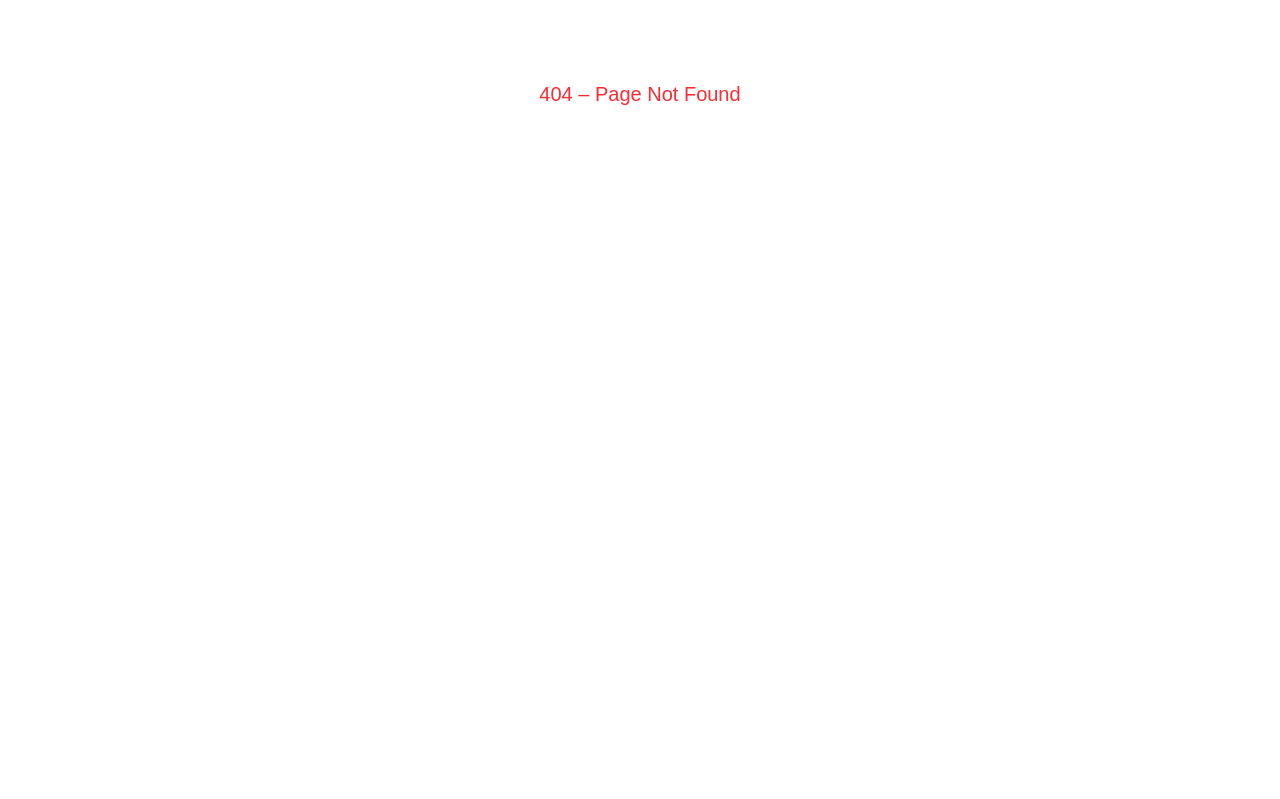
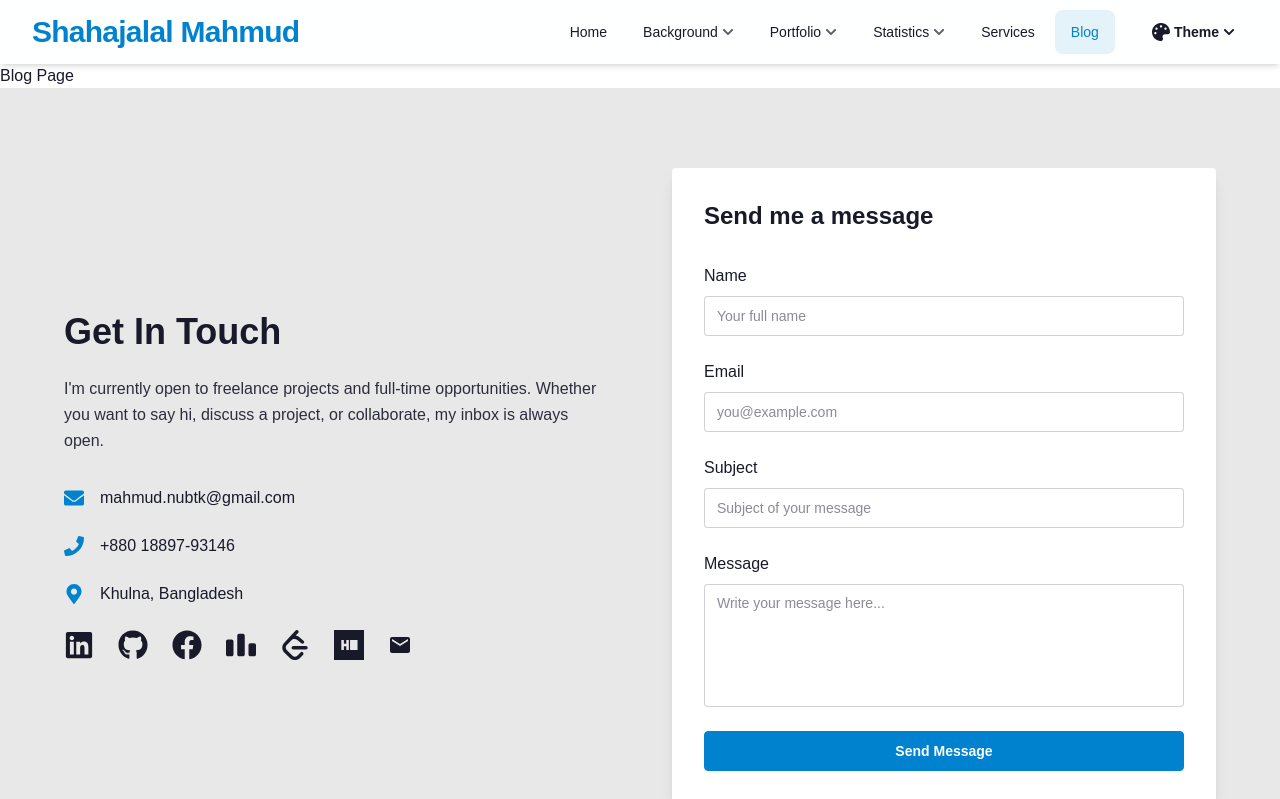
Before and after one commit to shahjalal-mahmud/my-portfolio, a React (Vite) app: page /blog in a window 1280 px wide. Before the commit this address had no page. Shown: the top 799 px of the page. Built offline with nearby package versions, Linux system fonts and the light colour scheme; a web font is replaced by a local one.

Commit message:
Added separate routes

```diff
--- a/src/components/Navbar.jsx
+++ b/src/components/Navbar.jsx
@@ -1,93 +1,139 @@
 import { useState, useEffect, useRef } from "react";
-import { FaBars, FaTimes, FaChevronDown, FaChevronUp, FaPalette, FaFont } from "react-icons/fa";
+import { FaBars, FaTimes, FaChevronDown, FaChevronUp, FaPalette } from "react-icons/fa";
 import { useLocation, useNavigate } from "react-router-dom";
 import ThemeSelector from "./ThemeSelector";
 
 const Navbar = () => {
   const [isOpen, setIsOpen] = useState(false);
-  const [activeSection, setActiveSection] = useState("hero");
   const [isThemeMenuOpen, setIsThemeMenuOpen] = useState(false);
+  const [openDropdown, setOpenDropdown] = useState(null);
   const location = useLocation();
   const navigate = useNavigate();
   const themeMenuRef = useRef(null);
   const navbarRef = useRef(null);
+  const dropdownRefs = {
+    background: useRef(null),
+    portfolio: useRef(null),
+    statistics: useRef(null)
+  };
 
-  // eslint-disable-next-line react-hooks/exhaustive-deps
-  const navLinks = [
-    { name: "Home", id: "hero" },
-    { name: "About", id: "about" },
-    { name: "Education", id: "education" },
-    { name: "Experience", id: "experience" },
-    { name: "Skills", id: "skills" },
-    { name: "Projects", id: "projects" },
-    { name: "Statistics", id: "github" },
-    { name: "Contact", id: "contact" },
+  // Nav structure with dropdown items
+  const navItems = [
+    { name: "Home", path: "/" },
+    {
+      name: "Background",
+      items: [
+        { name: "Education", path: "/education-experience#education" },
+        { name: "Experience", path: "/education-experience#experience" }
+      ]
+    },
+    {
+      name: "Portfolio",
+      items: [
+        { name: "Skills", path: "/skills-projects#skills" },
+        { name: "Projects", path: "/skills-projects#projects" }
+      ]
+    },
+    {
+      name: "Statistics",
+      items: [
+        { name: "GitHub", path: "/statistics#github" },
+        { name: "Codeforces", path: "/statistics#codeforces" }
+      ]
+    },
+    { name: "Services", path: "/services" },
+    { name: "Blog", path: "/blog" },
   ];
 
-  // Handle click outside for theme menu
+  // Handle click outside for theme menu and dropdowns
   useEffect(() => {
     const handleClickOutside = (event) => {
       if (themeMenuRef.current && !themeMenuRef.current.contains(event.target)) {
         setIsThemeMenuOpen(false);
       }
+
+      // Close dropdowns if clicked outside
+      if (openDropdown &&
+        dropdownRefs[openDropdown]?.current &&
+        !dropdownRefs[openDropdown].current.contains(event.target)) {
+        setOpenDropdown(null);
+      }
     };
+
     document.addEventListener("mousedown", handleClickOutside);
     return () => {
       document.removeEventListener("mousedown", handleClickOutside);
     };
-  }, []);
+  }, [openDropdown]);
 
-  // Scroll spy to detect active section
-  useEffect(() => {
-    const handleScroll = () => {
-      const sections = navLinks.map(link => document.getElementById(link.id));
-      const scrollPosition = window.scrollY + 100;
+  const handleNavClick = (path) => {
+    setIsOpen(false);
+    setOpenDropdown(null);
 
-      for (const section of sections) {
-        if (!section) continue;
-        const offsetTop = section.offsetTop;
-        const offsetHeight = section.offsetHeight;
-
-        if (scrollPosition >= offsetTop && scrollPosition < offsetTop + offsetHeight) {
-          setActiveSection(section.id);
-          break;
+    if (path.includes("#")) {
+      const [route, hash] = path.split("#");
+      if (location.pathname !== route) {
+        navigate(route, { state: { hash } });
+      } else {
+        const element = document.getElementById(hash);
+        if (element) {
+          element.scrollIntoView({ behavior: "smooth" });
         }
+      }
+    } else {
+      navigate(path);
     }
   };
 
-    window.addEventListener("scroll", handleScroll);
-    return () => window.removeEventListener("scroll", handleScroll);
-  }, [navLinks]);
-
-  const handleNavClick = (id) => {
-    setIsOpen(false);
-    setActiveSection(id);
-
-    if (location.pathname !== "/") {
-      navigate("/", { replace: false });
-      setTimeout(() => {
-        scrollToSection(id);
-      }, 100);
-    } else {
-      scrollToSection(id);
-    }
+  const toggleDropdown = (name) => {
+    setOpenDropdown(openDropdown === name ? null : name);
   };
 
-  const scrollToSection = (id) => {
-    const element = document.getElementById(id);
+  // Handle hash navigation after route change
+  useEffect(() => {
+    if (location.state?.hash) {
+      const element = document.getElementById(location.state.hash);
       if (element) {
+        setTimeout(() => {
           element.scrollIntoView({ behavior: "smooth" });
+        }, 100);
       }
+    }
+  }, [location]);
+
+  // Check if a link is active
+  const isActive = (path) => {
+    const [route, hash] = path.split('#');
+    const currentPath = location.pathname;
+    const currentHash = location.hash.replace('#', '');
+
+    // For home page with hash
+    if (path === '/#about' && currentPath === '/' && currentHash === 'about') return true;
+    if (path === '/#github' && currentPath === '/' && currentHash === 'github') return true;
+    if (path === '/#contact' && currentPath === '/' && currentHash === 'contact') return true;
+
+    // For other routes
+    if (path.startsWith('/#')) {
+      return currentPath === route.split('#')[0] && currentHash === hash;
+    }
+
+    // For exact matches
+    return currentPath === path;
+  };
+
+  // Check if any child item is active (for dropdown parent)
+  const isDropdownActive = (items) => {
+    return items.some(item => isActive(item.path));
   };
 
   return (
     <nav
       ref={navbarRef}
-      className="navbar bg-base-100 fixed top-0 left-0 w-full shadow-md z-50 px-4 md:px-6 lg:px-8 transition-all duration-300"
+      className="navbar bg-base-100/90 backdrop-blur-sm fixed top-0 left-0 w-full shadow-md z-50 px-4 md:px-6 lg:px-8 transition-all duration-300"
     >
       <div className="flex-1">
         <button
-          onClick={() => handleNavClick("hero")}
+          onClick={() => handleNavClick("/")}
           className="text-xl sm:text-2xl md:text-3xl font-extrabold tracking-tight text-primary hover:opacity-80 transition-opacity"
         >
           Shahajalal Mahmud
@@ -95,33 +141,90 @@ const Navbar = () => {
       </div>
 
       {/* Desktop Navigation */}
-      <div className="hidden lg:flex items-center gap-6">
-        {navLinks.map((link, idx) => (
+      <div className="hidden lg:flex items-center gap-1">
+        {navItems.map((item, idx) => {
+          if (item.items) {
+            // Render dropdown menu
+            const dropdownKey = item.name.toLowerCase();
+            return (
+              <div key={idx} className="relative" ref={dropdownRefs[dropdownKey]}>
+                <button
+                  onClick={() => toggleDropdown(dropdownKey)}
+                  className={`px-4 py-3 text-sm font-medium flex items-center gap-1 transition-all duration-200 rounded-lg ${
+                    isDropdownActive(item.items)
+                      ? "text-primary bg-primary/10"
+                      : "text-base-content hover:text-primary hover:bg-base-200"
+                  }`}
+                >
+                  {item.name}
+                  {openDropdown === dropdownKey ? (
+                    <FaChevronUp className="text-xs opacity-70" />
+                  ) : (
+                    <FaChevronDown className="text-xs opacity-70" />
+                  )}
+                </button>
+
+                {/* Dropdown Content */}
+                <div
+                  className={`absolute left-0 mt-1 min-w-[200px] bg-base-100 rounded-lg shadow-xl z-50 border border-base-200 transition-all duration-200 ${
+                    openDropdown === dropdownKey
+                      ? "opacity-100 translate-y-0"
+                      : "opacity-0 -translate-y-2 pointer-events-none"
+                  }`}
+                >
+                  <ul className="py-1 space-y-1">
+                    {item.items.map((subItem, subIdx) => (
+                      <li key={subIdx} className="px-1 py-0.5">
+                        <button
+                          onClick={() => handleNavClick(subItem.path)}
+                          className={`w-full text-left px-4 py-2 text-sm rounded-md transition-all duration-150 flex items-center ${
+                            isActive(subItem.path)
+                              ? "bg-primary text-primary-content"
+                              : "hover:bg-base-200"
+                          }`}
+                        >
+                          {subItem.name}
+                        </button>
+                      </li>
+                    ))}
+                  </ul>
+                </div>
+              </div>
+            );
+          } else {
+            // Render regular nav item
+            return (
               <button
                 key={idx}
-            onClick={() => handleNavClick(link.id)}
-            className={`px-2 py-1 text-base font-medium transition-colors duration-200 relative after:absolute after:bottom-0 after:left-0 after:w-full after:h-0.5 after:bg-primary after:transition-all after:duration-300 ${
-              activeSection === link.id
-                ? "text-primary after:scale-x-100"
-                : "hover:text-primary after:scale-x-0 hover:after:scale-x-100"
+                onClick={() => handleNavClick(item.path)}
+                className={`px-4 py-3 text-sm font-medium transition-all duration-200 rounded-lg ${
+                  isActive(item.path)
+                    ? "text-primary bg-primary/10"
+                    : "text-base-content hover:text-primary hover:bg-base-200"
                 }`}
               >
-            {link.name}
+                {item.name}
               </button>
-        ))}
+            );
+          }
+        })}
       </div>
 
       {/* Right Side: Theme Controls + Mobile Menu Button */}
-      <div className="flex items-center gap-4 ml-2 sm:ml-4 md:ml-6">
+      <div className="flex items-center gap-2 ml-2 sm:ml-4 md:ml-6">
         {/* Theme Selector - Visible on all devices */}
         <div className="relative" ref={themeMenuRef}>
           <button
-            className="btn btn-ghost gap-1 normal-case px-2 sm:px-4"
+            className="btn btn-ghost btn-sm sm:btn-md gap-1 normal-case px-2 sm:px-3"
             onClick={() => setIsThemeMenuOpen(!isThemeMenuOpen)}
           >
             <FaPalette className="text-lg" />
             <span className="hidden sm:inline">Theme</span>
-            {isThemeMenuOpen ? <FaChevronUp /> : <FaChevronDown />}
+            {isThemeMenuOpen ? (
+              <FaChevronUp className="text-xs" />
+            ) : (
+              <FaChevronDown className="text-xs" />
+            )}
           </button>
 
           {/* Dropdown Content */}
@@ -138,7 +241,7 @@ const Navbar = () => {
 
         {/* Mobile Menu Button */}
         <button
-          className="lg:hidden text-xl btn btn-ghost btn-circle"
+          className="lg:hidden text-xl btn btn-ghost btn-circle btn-sm sm:btn-md"
           onClick={() => setIsOpen(!isOpen)}
           aria-label="Menu"
         >
@@ -155,26 +258,64 @@ const Navbar = () => {
       >
         {/* Menu Content */}
         <div
-          className={`absolute top-0 right-0 h-[calc(100vh-64px)] w-64 sm:w-72 bg-base-100 shadow-xl transform transition-transform duration-300 ease-in-out ${
+          className={`absolute top-0 right-0 h-[calc(100vh-64px)] w-64 sm:w-72 bg-base-100/95 backdrop-blur-sm shadow-xl transform transition-transform duration-300 ease-in-out ${
             isOpen ? "translate-x-0" : "translate-x-full"
           }`}
         >
           <div className="h-full flex flex-col overflow-y-auto">
             <ul className="flex-1 flex flex-col p-2 space-y-1">
-              {navLinks.map((link, idx) => (
-                <li key={idx}>
-                  <button
-                    onClick={() => handleNavClick(link.id)}
-                    className={`w-full text-left px-4 py-3 rounded-lg transition-colors duration-200 ${
-                      activeSection === link.id
+              {navItems.map((item, idx) => {
+                if (item.items) {
+                  // Render dropdown in mobile
+                  return (
+                    <li key={idx} className="menu-dropdown">
+                      <details open={isDropdownActive(item.items)}>
+                        <summary
+                          className={`px-4 py-3 rounded-lg ${
+                            isDropdownActive(item.items)
                               ? "bg-primary text-primary-content"
                               : "hover:bg-base-200"
                           }`}
                         >
-                    {link.name}
+                          {item.name}
+                        </summary>
+                        <ul className="pl-2 mt-1 space-y-1">
+                          {item.items.map((subItem, subIdx) => (
+                            <li key={subIdx}>
+                              <button
+                                onClick={() => handleNavClick(subItem.path)}
+                                className={`w-full text-left px-4 py-2.5 rounded-lg transition-colors duration-200 ${
+                                  isActive(subItem.path)
+                                    ? "bg-primary text-primary-content"
+                                    : "hover:bg-base-200"
+                                }`}
+                              >
+                                {subItem.name}
                               </button>
                             </li>
                           ))}
+                        </ul>
+                      </details>
+                    </li>
+                  );
+                } else {
+                  // Render regular item in mobile
+                  return (
+                    <li key={idx}>
+                      <button
+                        onClick={() => handleNavClick(item.path)}
+                        className={`w-full text-left px-4 py-3 rounded-lg transition-colors duration-200 ${
+                          isActive(item.path)
+                            ? "bg-primary text-primary-content"
+                            : "hover:bg-base-200"
+                        }`}
+                      >
+                        {item.name}
+                      </button>
+                    </li>
+                  );
+                }
+              })}
             </ul>
           </div>
         </div>
--- /dev/null
+++ b/src/pages/Blog.jsx
@@ -0,0 +1,11 @@
+// src/pages/Blog.jsx
+const Blog = () => {
+  return (
+    <div>
+      {/* Your blog content will go here */}
+      <h1>Blog Page</h1>
+    </div>
+  );
+};
+
+export default Blog;
--- /dev/null
+++ b/src/pages/EducationExperience.jsx
@@ -0,0 +1,16 @@
+// src/pages/EducationExperience.jsx
+import EducationTimeline from "../components/EducationTimeline";
+import Experience from "../components/Experience";
+import Roadmap from "../components/Roadmap";
+
+const EducationExperience = () => {
+  return (
+    <>
+      <EducationTimeline />
+      <Experience />
+      <Roadmap />
+    </>
+  );
+};
+
+export default EducationExperience;
--- a/src/pages/Home.jsx
+++ b/src/pages/Home.jsx
@@ -1,30 +1,14 @@
 // src/pages/Home.jsx
 import Hero from "../sections/Hero";
 import About from "../sections/About";
-import EducationTimeline from "../components/EducationTimeline";
-import Experience from "../components/Experience";
-import Roadmap from "../components/Roadmap";
-import Skills from "../sections/Skills";
-import Projects from "../sections/Projects";
-import GitHubStats from "../components/GitHubStats";
-// import TestimonialsCertificates from "../sections/TestimonialsCertificates";
 import { ToastContainer } from "react-toastify";
 import "react-toastify/dist/ReactToastify.css";
-import CodeforcesStats from "../components/CodeforcesStats";
 
 const Home = () => {
   return (
     <>
       <Hero />
       <About />
-      <EducationTimeline />
-      <Experience />
-      <Roadmap />
-      <Skills />
-      <Projects />
-      {/* <TestimonialsCertificates /> */}
-      <GitHubStats />
-      <CodeforcesStats />
       <ToastContainer position="top-right" autoClose={3000} />
     </>
   );
--- /dev/null
+++ b/src/pages/Services.jsx
@@ -0,0 +1,11 @@
+// src/pages/Services.jsx
+const Services = () => {
+  return (
+    <div>
+      {/* Your services content will go here */}
+      <h1>Services Page</h1>
+    </div>
+  );
+};
+
+export default Services;
--- /dev/null
+++ b/src/pages/SkillsProjects.jsx
@@ -0,0 +1,14 @@
+// src/pages/SkillsProjects.jsx
+import Skills from "../sections/Skills";
+import Projects from "../sections/Projects";
+
+const SkillsProjects = () => {
+  return (
+    <>
+      <Skills />
+      <Projects />
+    </>
+  );
+};
+
+export default SkillsProjects;
--- /dev/null
+++ b/src/pages/Statistics.jsx
@@ -0,0 +1,19 @@
+import GitHubStats from "../components/GitHubStats";
+import CodeforcesStats from "../components/CodeforcesStats";
+
+const Statistics = () => {
+    return (
+        <div>
+            {/* Your services content will go here */}
+            <div id="github">
+                <GitHubStats />
+            </div>
+            <div id="codeforces">
+                <CodeforcesStats />
+            </div>
+
+        </div>
+    );
+};
+
+export default Statistics;
```
Also changed, not shown: src/routes/router.jsx (+25 -0 lines). Lines whose indentation alone changed are shown as unchanged.
